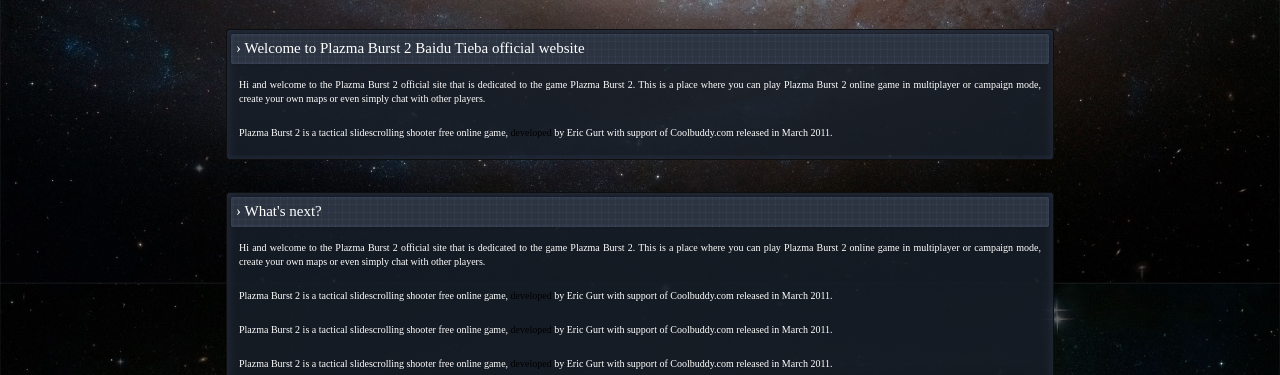
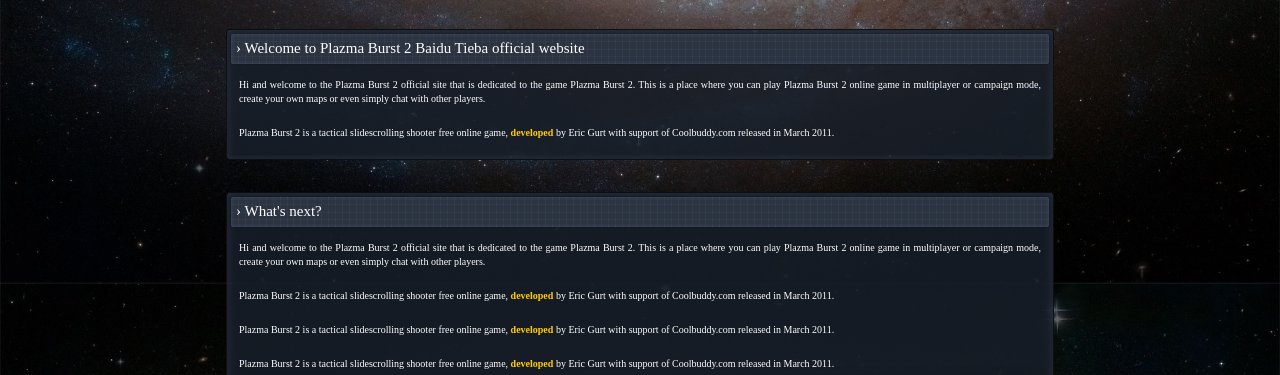
Before and after one commit to 317607692/plazma-burst-2-website-css-rebuild, a plain HTML site: page index.html in a window 1280 px wide. Shown: the part 577-952 px from the top of the page. Drawn offline with Linux system fonts and the light colour scheme.

Commit message:
修复了超链接没加pb-link的细节

```diff
--- a/index.html
+++ b/index.html
@@ -150,7 +150,7 @@
                     <p>Hi and welcome to the Plazma Burst 2 official site that is dedicated to the game Plazma Burst 2.
                         This is a place where you can play Plazma Burst 2 online game in multiplayer or campaign mode,
                         create your own maps or even simply chat with other players.</p>
-                    <p>Plazma Burst 2 is a tactical slidescrolling shooter free online game, <a
+                    <p>Plazma Burst 2 is a tactical slidescrolling shooter free online game, <a class="pb-link"
                             href="javascript:;">developed</a> by Eric Gurt with support of Coolbuddy.com released in
                         March 2011.</p>
                 </div>
@@ -166,13 +166,13 @@
                     <p>Hi and welcome to the Plazma Burst 2 official site that is dedicated to the game Plazma Burst 2.
                         This is a place where you can play Plazma Burst 2 online game in multiplayer or campaign mode,
                         create your own maps or even simply chat with other players.</p>
-                    <p>Plazma Burst 2 is a tactical slidescrolling shooter free online game, <a
+                    <p>Plazma Burst 2 is a tactical slidescrolling shooter free online game, <a class="pb-link"
                             href="javascript:;">developed</a> by Eric Gurt with support of Coolbuddy.com released in
                         March 2011.</p>
-                    <p>Plazma Burst 2 is a tactical slidescrolling shooter free online game, <a
+                    <p>Plazma Burst 2 is a tactical slidescrolling shooter free online game, <a class="pb-link"
                             href="javascript:;">developed</a> by Eric Gurt with support of Coolbuddy.com released in
                         March 2011.</p>
-                    <p>Plazma Burst 2 is a tactical slidescrolling shooter free online game, <a
+                    <p>Plazma Burst 2 is a tactical slidescrolling shooter free online game, <a class="pb-link"
                             href="javascript:;">developed</a> by Eric Gurt with support of Coolbuddy.com released in
                         March 2011.</p>
                     <div class="pb-article-splitter"></div>
```
